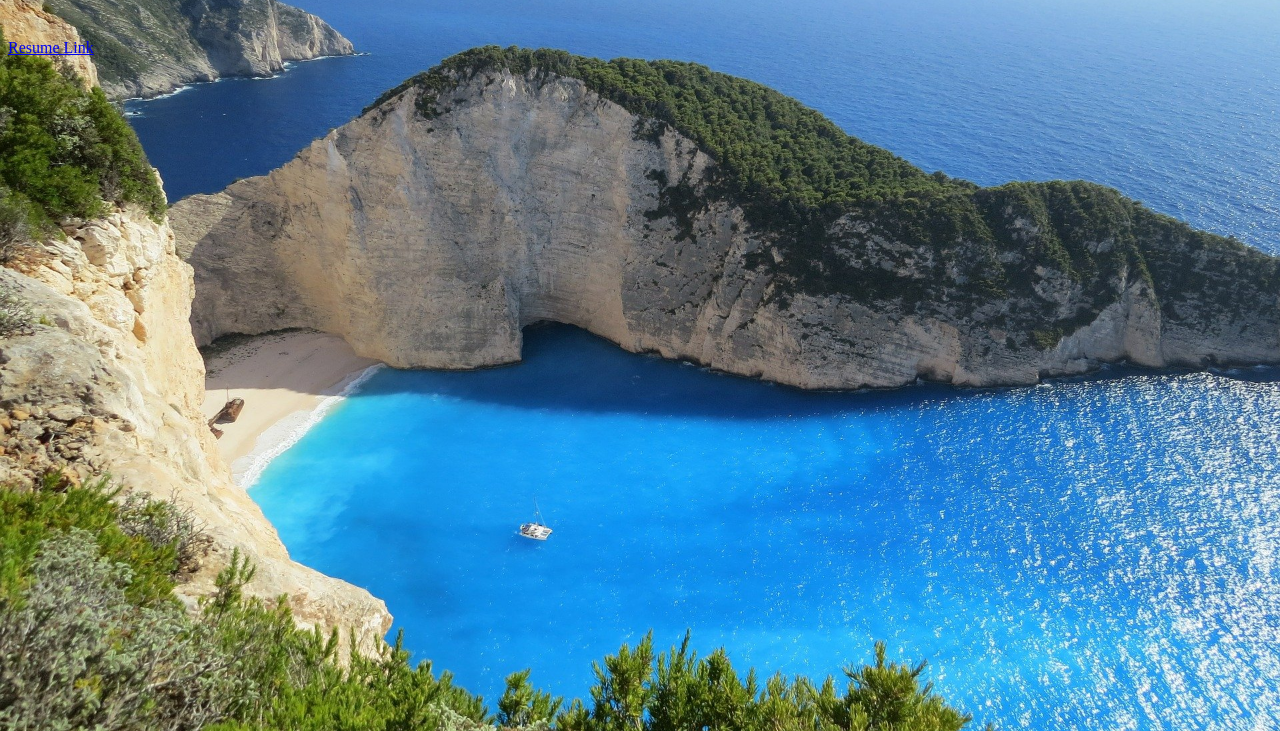
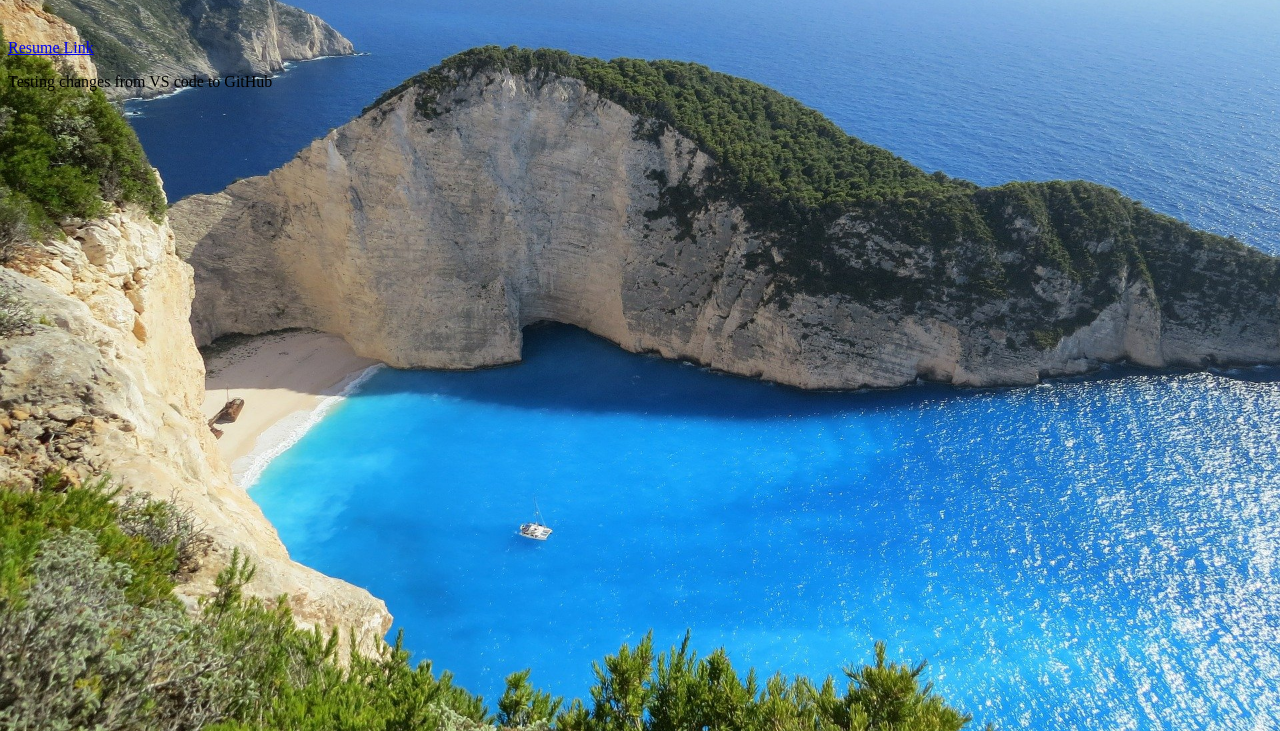
Before and after one commit to eekimmai/aboutme, a plain HTML site: page WebpageHTML.html in a window 1280 px wide. Shown: the part 85-816 px from the top of the page. Drawn offline with Linux system fonts and the light colour scheme.

Commit message:
testing changes

```diff
--- a/WebpageHTML.html
+++ b/WebpageHTML.html
@@ -17,6 +17,9 @@
     <a href="webpage2.html">Resume Link</a>
 </p>
 
+<p>
+    Testing changes from VS code to GitHub
+</p>
 
 
 
```
